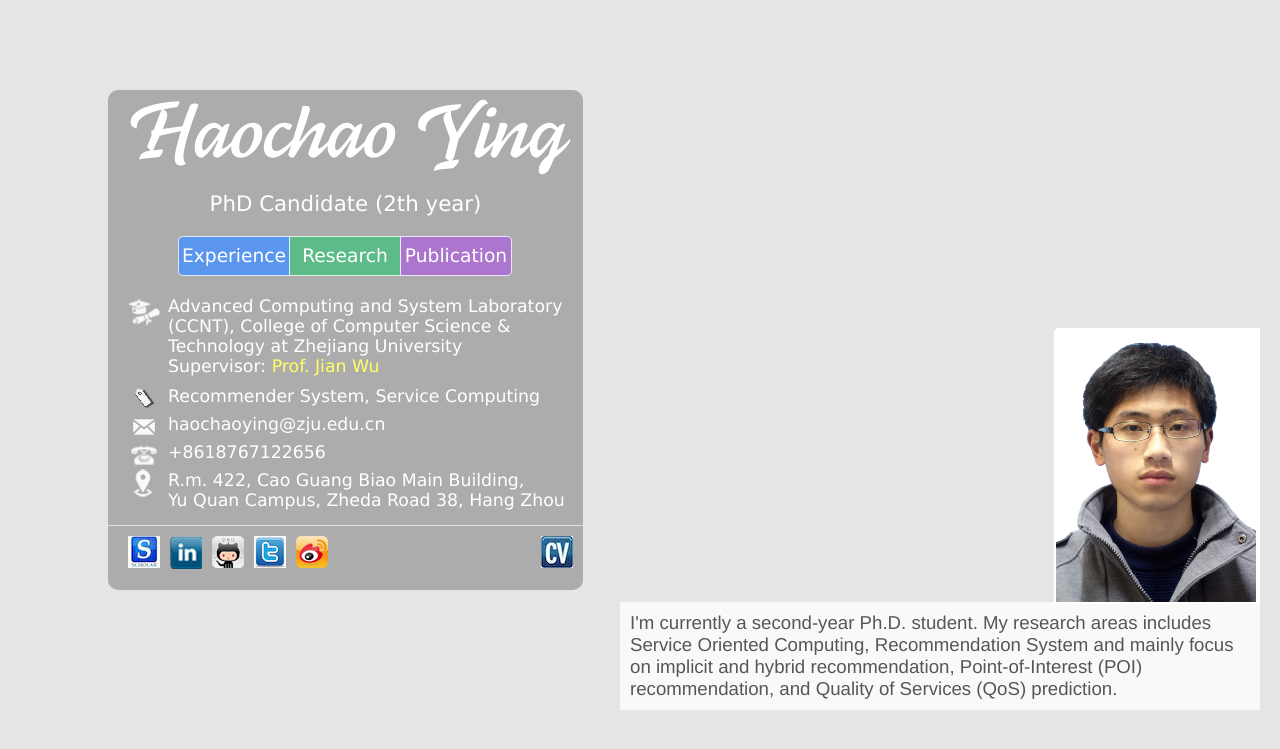
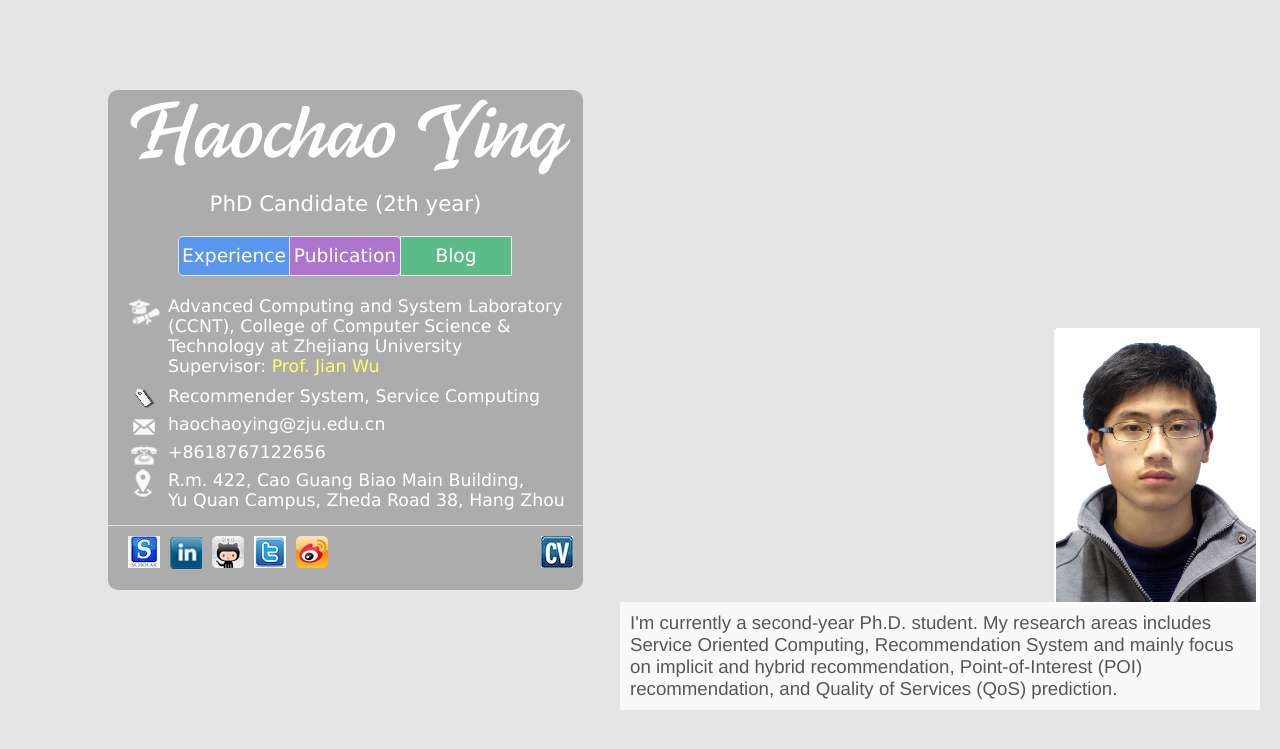
Before and after one commit to LanternYing/lanternying.github.com, a Jekyll site: the page built from index.html, in a window 1280 px wide. Shown: the top 749 px of the page. Built offline with Jekyll 4.4.1, drawn with Linux system fonts in a browser that asks for light colours.

Commit message:
minor revision

```diff
--- a/index.html
+++ b/index.html
@@ -28,8 +28,8 @@ title: Haochao Ying
                 <div class="headline">PhD Candidate (2th year)</div>
                     <div class="buttonbar"><div class="button">
                         <a href="#bio" rel="facebox" class="button blue first">Experience</a>
-                        <a href="research.html" class="button green">Research</a>
                         <a href="publication.html" class="button purple last">Publication</a>
+                        <a href="research.html" class="button green">Blog</a>
                     </div>
             </div>
             <div class="profile">
```
Also changed, not shown: 2 other files.
